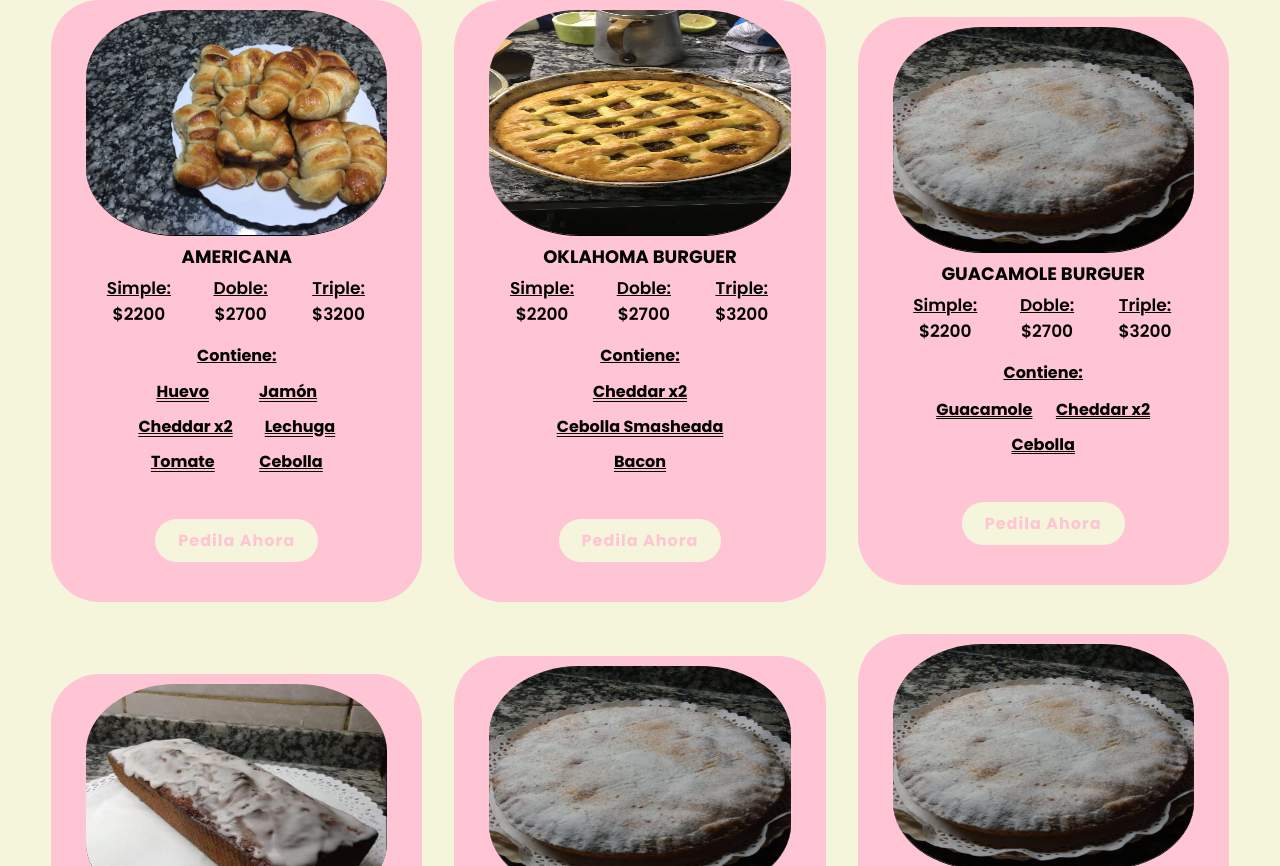
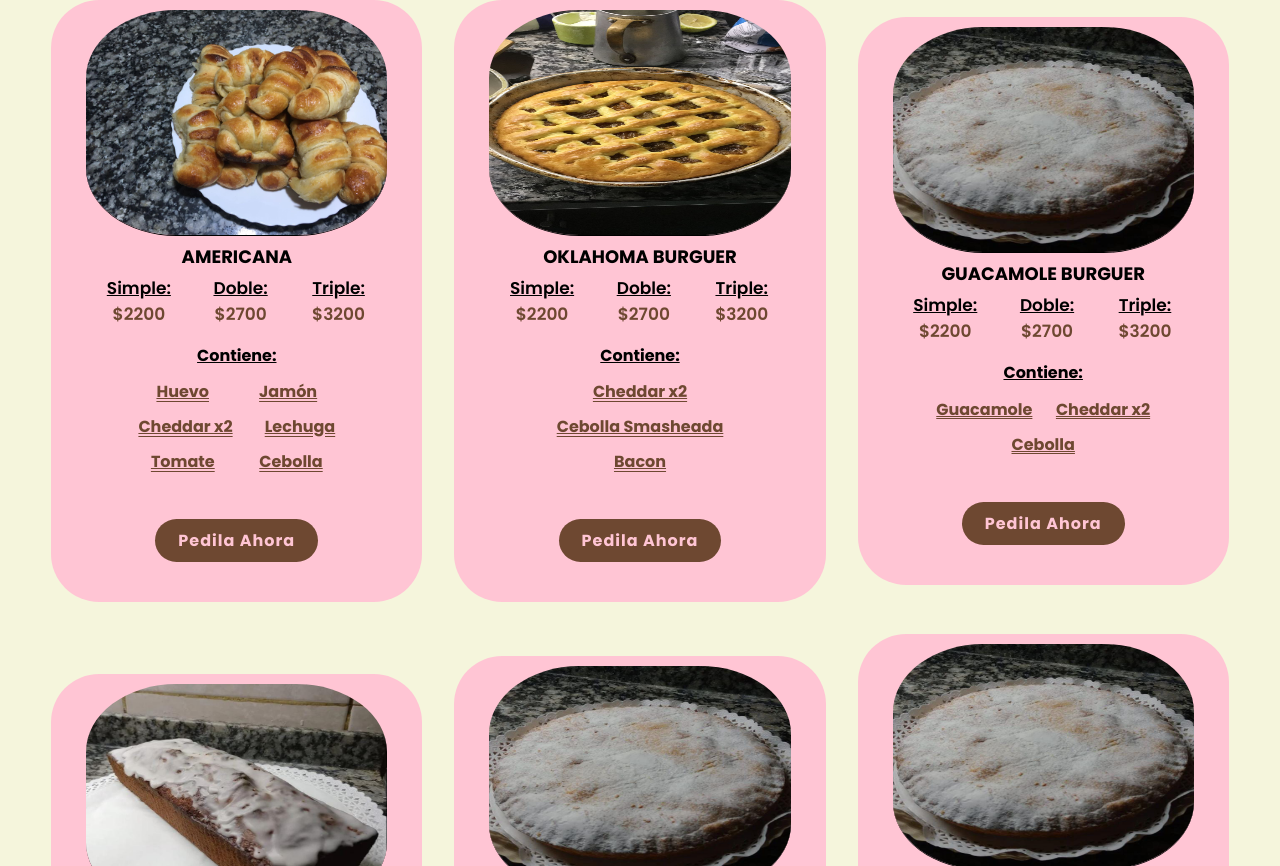
Before and after one commit to diegochervin/sweet, a plain HTML site: page index.html in a window 1280 px wide. Shown: the part 1934-2800 px from the top of the page. Drawn offline with nearby package versions, Linux system fonts and the light colour scheme.

Commit message:
Update styles.css

```diff
--- a/static/styles.css
+++ b/static/styles.css
@@ -75,11 +75,11 @@ header {
 }
 
 .nav-lista a:hover {
-    color: var(--color-principal);
+
 }
 
 .nav-lista a.activo {
-    color: var(--color-principal);
+
 }
 
 
@@ -188,7 +188,7 @@ span {
 
 header.sticky {
     padding-bottom: 20px;
-    background-color: var(--color1);
+    background-color: var(--color-principal);
 }
 
 .contenedor {
@@ -317,7 +317,7 @@ header.sticky {
     width: 80%;
     display: flex;
     flex-wrap: wrap;
-    color: black;
+    color: var(--color-texto);
     font-size: .7rem;
     font-weight: 700;
     margin-bottom: 20px;
@@ -353,7 +353,7 @@ header.sticky {
 
 .texto-adentro .precio h6 {
     font-size: 17px;
-    color: black;
+    color: var(--color-texto);
     font-weight: 600;
 }
 
@@ -361,7 +361,7 @@ header.sticky {
     display: inline-block;
     padding: 9px 23px;
     margin-top: 20px;
-    background-color: var(--color-fondo);
+    background-color: var(--color-texto);
     color: var(--color-principal);
     font-size: 1rem;
     font-weight: bold;
```
